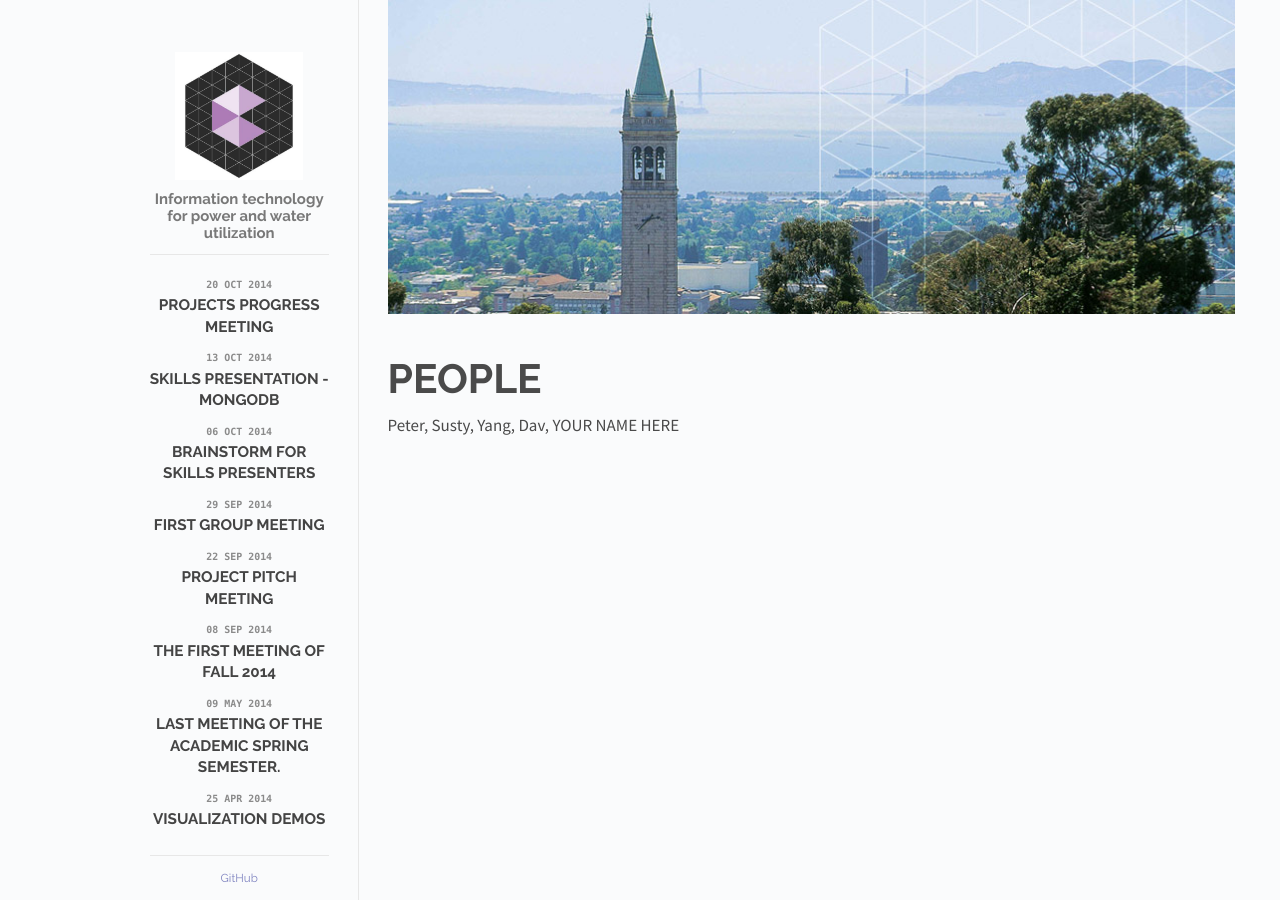
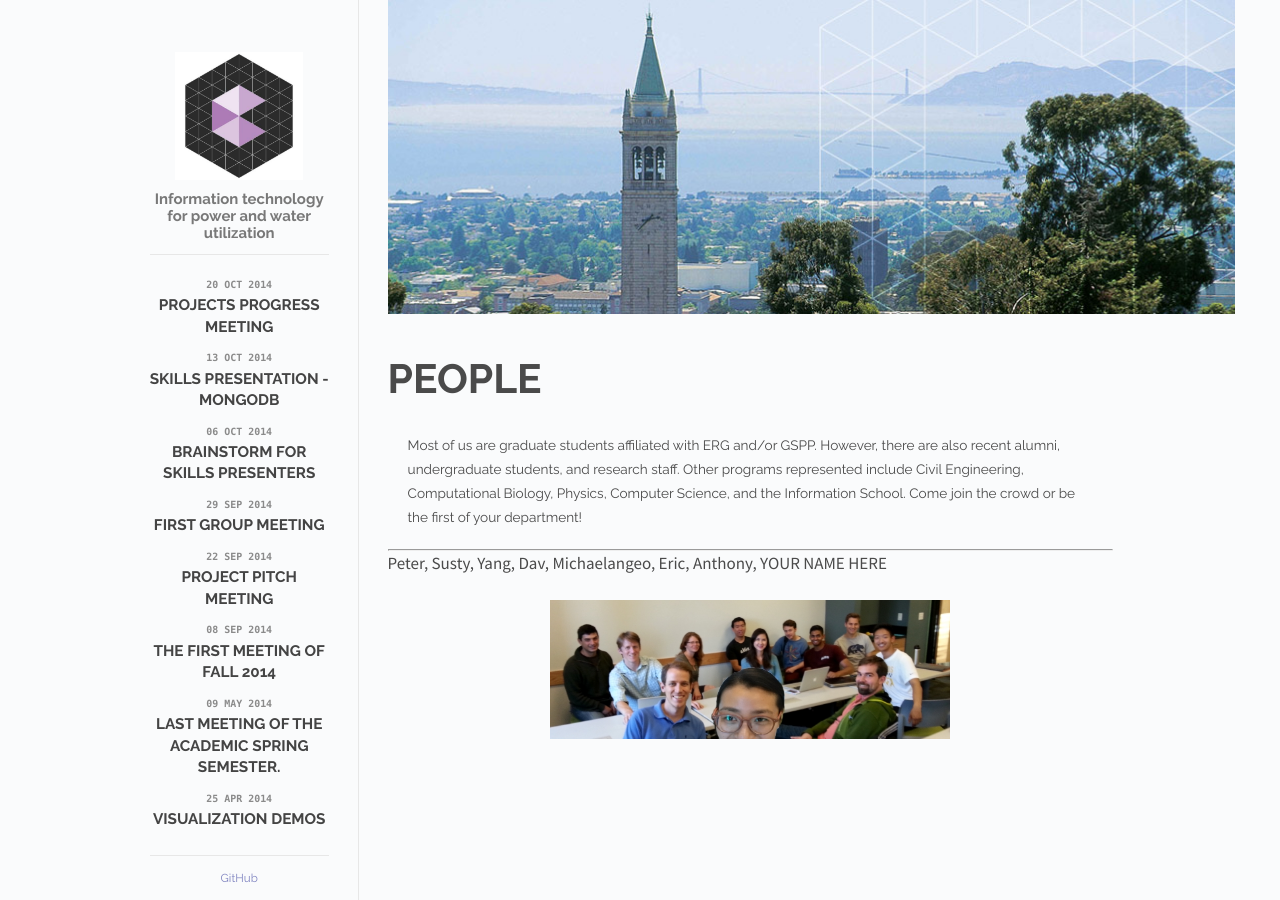
Before and after one commit to cwBerkeley/cwberkeley.github.io, a Jekyll site: the page built from people.md, in a window 1280 px wide. Built offline with Jekyll 4.4.1, drawn with Linux system fonts in a browser that asks for light colours.

Commit message:
add picture to people page

```diff
--- a/people.md
+++ b/people.md
@@ -2,4 +2,16 @@
 layout: static
 title: People
 ---
-Peter, Susty, Yang, Dav, YOUR NAME HERE
+<div style="float:left; margin:20px ">
+
+Most of us are graduate students affiliated with ERG and/or GSPP.  However, there are also recent alumni, undergraduate students, and research staff.  Other programs represented include Civil Engineering, Computational Biology, Physics, Computer Science, and the Information School.  Come join the crowd or be the first of your department!
+</div>
+
+- - -
+Peter, Susty, Yang, Dav, Michaelangeo, Eric, Anthony, YOUR NAME HERE
+
+<div align="center">
+
+<img align="center" src="/images/cw_people_plus_yang.jpg" alt="a fake selfwe" width="400">
+
+</div>
```
Also changed, not shown: images/cw_people_plus_yang.jpg (added).
